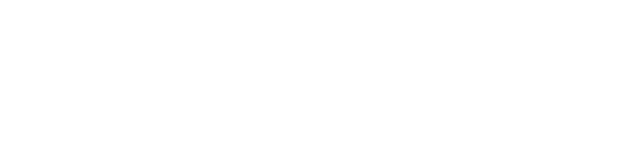
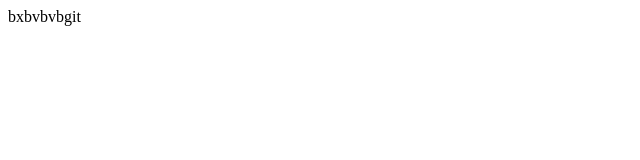
Before and after one commit to sanchs41/project22, a plain HTML site: page index.html in a window 1280 px wide. Shown: the whole page, without its empty margins (0-640 px from the left). Drawn offline with Linux system fonts and the light colour scheme.

Commit message:
sdsdfsdfsf

```diff
--- a/index.html
+++ b/index.html
@@ -7,6 +7,6 @@
     <title>Document</title>
 </head>
 <body>
-
+    bxbvbvbgit
 </body>
 </html>
```
